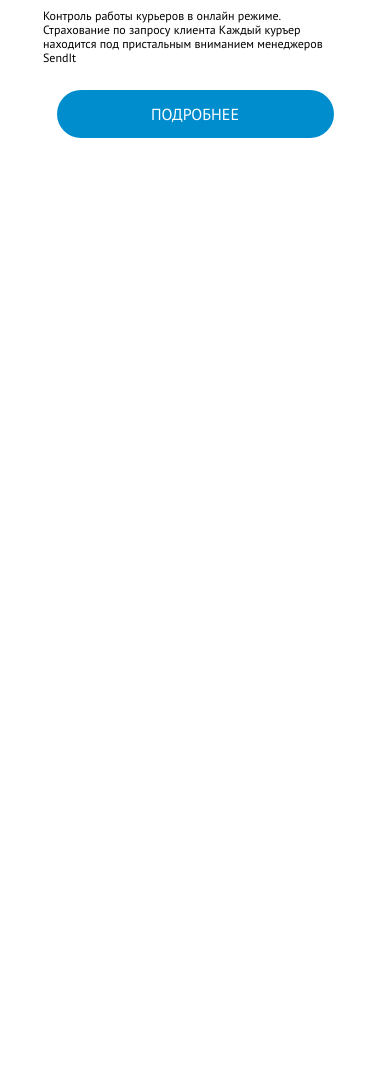
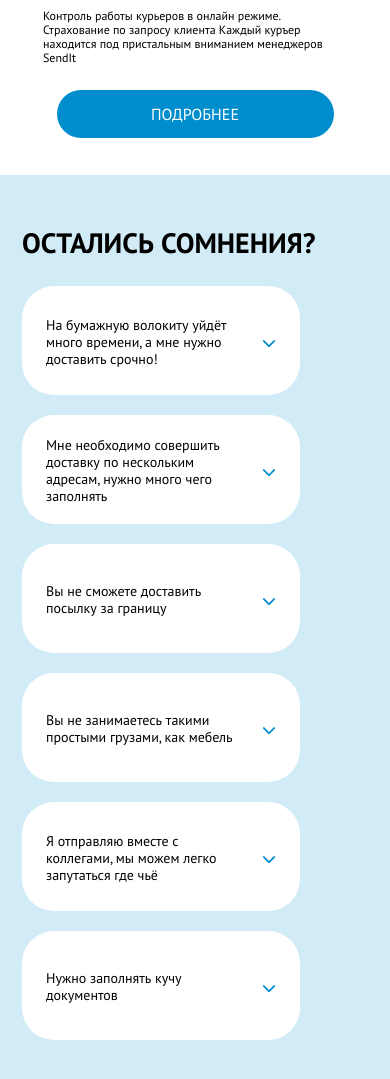
Before and after one commit to anutka0306/Geek-EShop, a plain HTML site: page MobileFirst/index.html in a window 390 px wide. Shown: the part 2863-3942 px from the top of the page. Before the commit the page ends 3038 px from the top, so only its background shows below. Drawn offline with Linux system fonts and the light colour scheme.

Commit message:
Mobile First Questions block320

```diff
--- a/MobileFirst/index.html
+++ b/MobileFirst/index.html
@@ -5,6 +5,8 @@
     <title>Mobile First</title>
     <meta name="viewport" content="width=device-width, initial-scale=1">
     <link href="https://fonts.googleapis.com/css?family=PT+Sans:400,400i,700,700i&display=swap&subset=cyrillic,cyrillic-ext,latin-ext" rel="stylesheet">
+    <link rel="stylesheet" href="https://maxcdn.bootstrapcdn.com/font-awesome/4.5.0/css/font-awesome.min.css">
+    <script src="https://kit.fontawesome.com/fbeb08ead3.js"></script>
     <link rel="stylesheet" type="text/css" href="style.css">
     <script type="text/javascript" src="js/script.js"></script>
 </head>
@@ -224,5 +226,58 @@
             </div>
         </div>
     </div>
+    <div class="questions">
+        <h2 class="review__title">остались сомнения?</h2>
+        <div class="questions__list">
+            <details class="questions__item">
+                <summary class="questions__summary">На бумажную волокиту уйдёт много времени, а мне нужно доставить срочно!</summary>
+                <div class="questions__answer">
+                <p>Lorem ipsum dolor sit amet, consectetur adipisicing elit. Ab animi culpa delectus deleniti deserunt
+                    dicta doloremque ducimus eum, id illo in optio praesentium quos repellat soluta suscipit vero
+                    voluptatem, voluptatum.</p>
+                </div>
+            </details>
+            <details class="questions__item">
+                <summary class="questions__summary">Мне необходимо совершить доставку по нескольким адресам, нужно много чего заполнять</summary>
+                <div class="questions__answer">
+                    <p>Lorem ipsum dolor sit amet, consectetur adipisicing elit. Ab animi culpa delectus deleniti deserunt
+                        dicta doloremque ducimus eum, id illo in optio praesentium quos repellat soluta suscipit vero
+                        voluptatem, voluptatum.</p>
+                </div>
+            </details>
+            <details class="questions__item">
+                <summary class="questions__summary">Вы не сможете доставить посылку за границу</summary>
+                <div class="questions__answer">
+                    <p>Lorem ipsum dolor sit amet, consectetur adipisicing elit. Ab animi culpa delectus deleniti deserunt
+                        dicta doloremque ducimus eum, id illo in optio praesentium quos repellat soluta suscipit vero
+                        voluptatem, voluptatum.</p>
+                </div>
+            </details>
+            <details class="questions__item">
+                <summary class="questions__summary">Вы не занимаетесь такими простыми грузами, как мебель</summary>
+                <div class="questions__answer">
+                    <p>Lorem ipsum dolor sit amet, consectetur adipisicing elit. Ab animi culpa delectus deleniti deserunt
+                        dicta doloremque ducimus eum, id illo in optio praesentium quos repellat soluta suscipit vero
+                        voluptatem, voluptatum.</p>
+                </div>
+            </details>
+            <details class="questions__item">
+                <summary class="questions__summary">Я отправляю вместе с коллегами, мы можем легко запутаться где чьё</summary>
+                <div class="questions__answer">
+                    <p>Lorem ipsum dolor sit amet, consectetur adipisicing elit. Ab animi culpa delectus deleniti deserunt
+                        dicta doloremque ducimus eum, id illo in optio praesentium quos repellat soluta suscipit vero
+                        voluptatem, voluptatum.</p>
+                </div>
+            </details>
+            <details class="questions__item">
+                <summary class="questions__summary">Нужно заполнять кучу документов</summary>
+                <div class="questions__answer">
+                    <p>Lorem ipsum dolor sit amet, consectetur adipisicing elit. Ab animi culpa delectus deleniti deserunt
+                        dicta doloremque ducimus eum, id illo in optio praesentium quos repellat soluta suscipit vero
+                        voluptatem, voluptatum.</p>
+                </div>
+            </details>
+        </div>
+    </div>
 </body>
 </html>
--- a/MobileFirst/style.sass
+++ b/MobileFirst/style.sass
@@ -8,6 +8,8 @@ body
   font-family: 'PT Sans'
 a
   text-decoration: none
+details,summary,input,button
+  outline: none
 .show
   display: block !important
 .first-block
@@ -336,6 +338,32 @@ a
       font-size: 12px
       line-height: 14px
       margin-bottom: 8px
+.questions
+  padding: 51px 22px 25px 22px
+  background: #D2ECF7
+  &__list
+    margin-top: 26px
+  &__item
+    margin-bottom: 10px
+  &__summary
+    width: 230px
+    height: 80px
+    border-radius: 32px
+    background: #ffffff
+    padding: 16px 24px 13px 24px
+    display: flex
+    justify-content: space-between
+    align-items: center
+    font-size: 14px
+    line-height: 17px
+    margin-bottom: 10px
+    &::-webkit-details-marker
+      display: none
+    &::after
+      content: '\f078'
+      font-family: FontAwesome
+      color: $blue
+      padding-left: 20px
 @media screen and (min-width: 768px)
   .menu_mini
     display: none
```
Also changed, not shown: MobileFirst/style.css, 1 other file.
